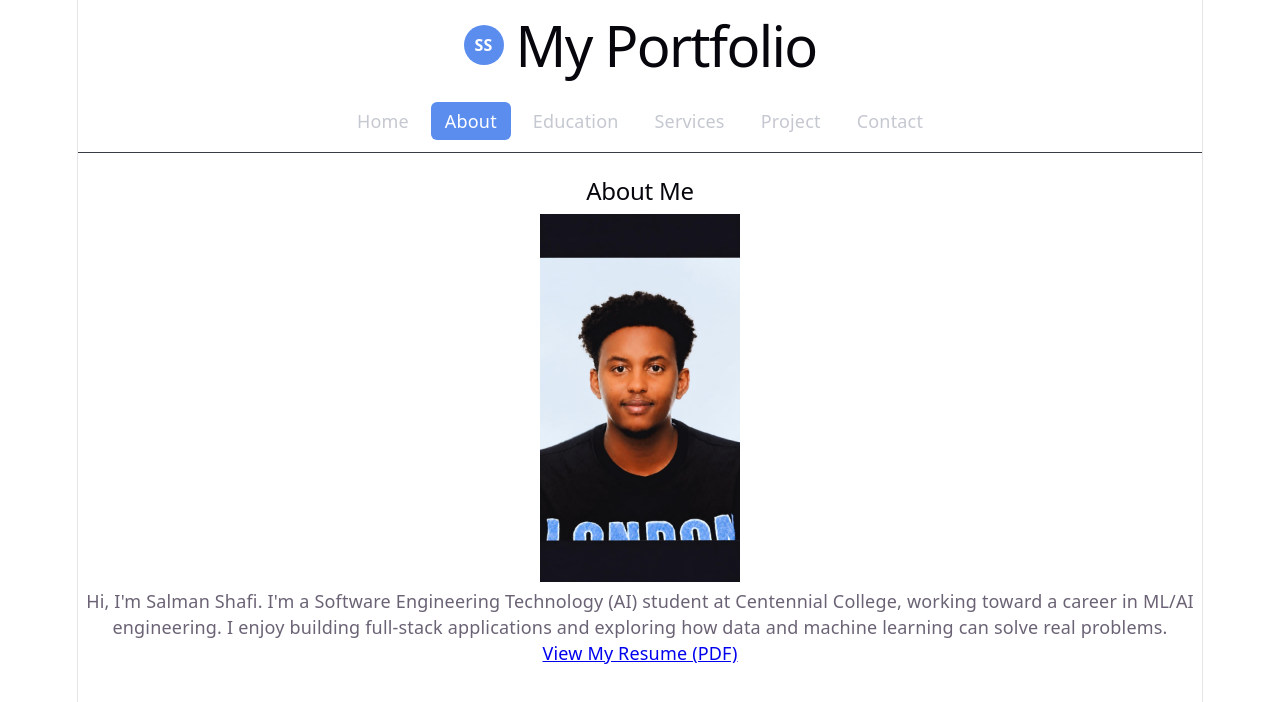
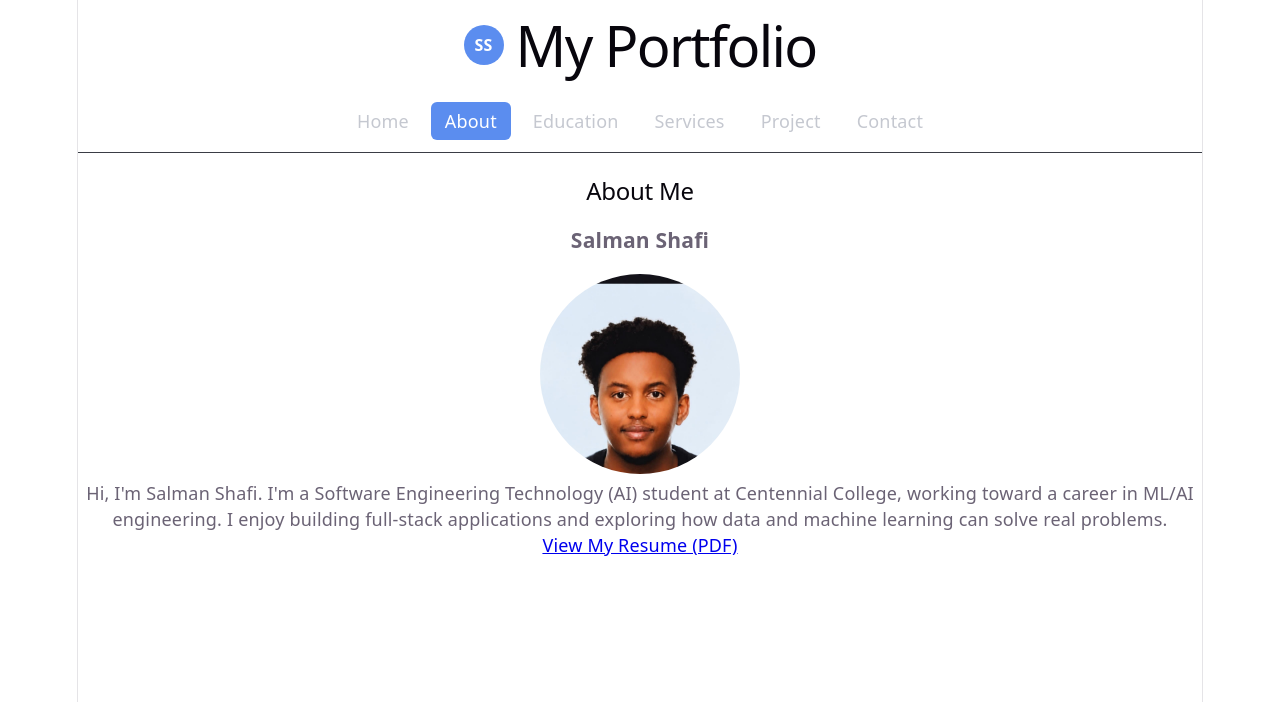
Before and after one commit to salshafi/react-portfolio-site, a React (Vite) app: page /about in a window 1280 px wide. Shown: the top 702 px of the page. Built offline with nearby package versions, Linux system fonts and the light colour scheme.

Commit message:
Fix resume link, add legal name, crop About photo

```diff
--- a/src/App.css
+++ b/src/App.css
@@ -103,3 +103,12 @@
   font-weight: bold;
   cursor: pointer;
 }
+
+/* About page photo: square crop, centered on the face */
+img[src="/profile-photo.jpg"] {
+  width: 200px;
+  height: 200px;
+  object-fit: cover;
+  object-position: center 20%;
+  border-radius: 50%;
+}
--- a/src/about.jsx
+++ b/src/about.jsx
@@ -9,12 +9,14 @@ export default function About() {
              {/* Page heading */}
         <h2>About Me</h2>
 
-      {/* Profile photo — replace src with your actual headshot file
-          once it's added to the public/ or src/assets/ folder */}
+        {/* Legal name, shown as the rubric requires */}
+        <h3>Salman Shafi</h3>
+
+        {/* Profile photo, cropped to a circle in App.css */}
         <img
+          className="profile-photo"
           src="/profile-photo.jpg"
           alt="Salman Shafi"
-        width="200"
         />
 
       {/* Short personal bio */}
@@ -25,10 +27,10 @@ export default function About() {
         exploring how data and machine learning can solve real problems.
       </p>
 
-      {/* Resume link — required by the assignment.
+      {/*
           Place the actual PDF in the public/ folder so this path works. */}
       <p>
-        <a href="/resume.pdf" target="_blank" rel="noopener noreferrer">
+       <a href="/Salman_Shafi_Resume.pdf" target="_blank" rel="noopener noreferrer">
           View My Resume (PDF)
         </a>
       </p>
```
Lines whose indentation alone changed are shown as unchanged.
